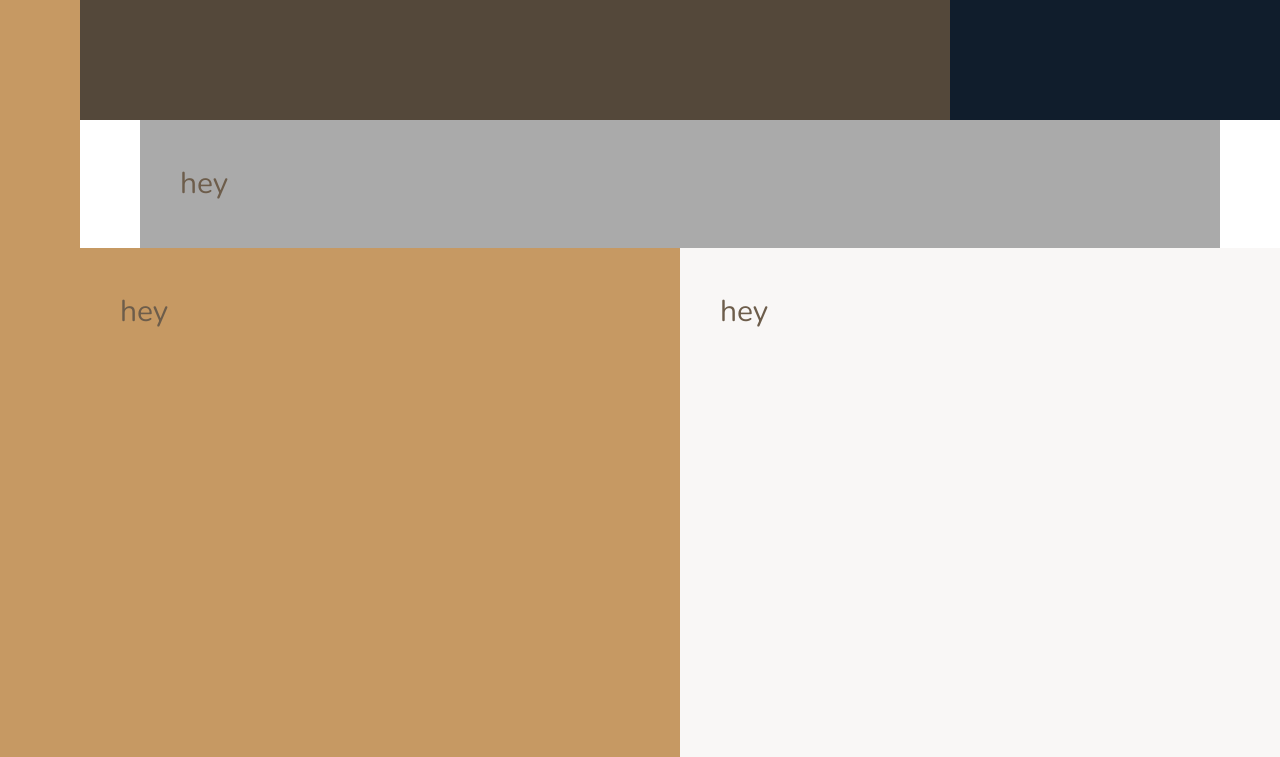
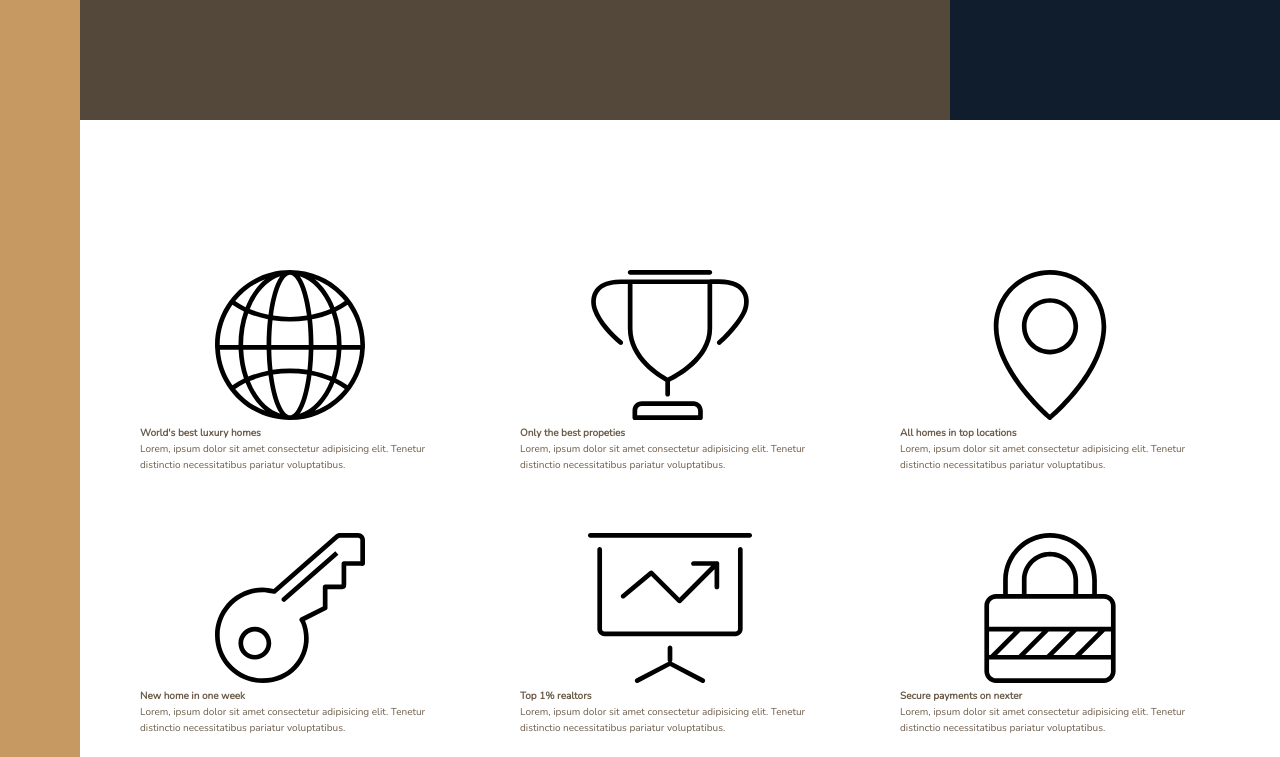
Before and after one commit to Kozlvign/Project-2, a website: page index.html in a window 1280 px wide. Shown: the part 520-1277 px from the top of the page. Drawn offline with nearby package versions, Linux system fonts and the light colour scheme.

Commit message:
Building the features section

```diff
--- a/index.html
+++ b/index.html
@@ -25,7 +25,48 @@
         </div>
 
         <section class="features">
-            hey
+            <div class="feature">
+                <svg class="feature__icon">
+                    <use xlink:href="img/sprite.svg#icon-global"></use>
+                </svg>
+                <h4 class="heading-4">World's best luxury homes</h4>
+                <p class="feature__text">Lorem, ipsum dolor sit amet consectetur adipisicing elit. Tenetur distinctio necessitatibus pariatur voluptatibus.</p>
+            </div>
+            <div class="feature">
+                <svg class="feature__icon">
+                    <use xlink:href="img/sprite.svg#icon-trophy"></use>
+                </svg>
+                <h4 class="heading-4">Only the best propeties</h4>
+                <p class="feature__text">Lorem, ipsum dolor sit amet consectetur adipisicing elit. Tenetur distinctio necessitatibus pariatur voluptatibus.</p>
+            </div>
+            <div class="feature">
+                <svg class="feature__icon">
+                    <use xlink:href="img/sprite.svg#icon-map-pin"></use>
+                </svg>
+                <h4 class="heading-4">All homes in top locations</h4>
+                <p class="feature__text">Lorem, ipsum dolor sit amet consectetur adipisicing elit. Tenetur distinctio necessitatibus pariatur voluptatibus.</p>
+            </div>
+            <div class="feature">
+                <svg class="feature__icon">
+                    <use xlink:href="img/sprite.svg#icon-key"></use>
+                </svg>
+                <h4 class="heading-4">New home in one week</h4>
+                <p class="feature__text">Lorem, ipsum dolor sit amet consectetur adipisicing elit. Tenetur distinctio necessitatibus pariatur voluptatibus.</p>
+            </div>
+            <div class="feature">
+                <svg class="feature__icon">
+                    <use xlink:href="img/sprite.svg#icon-presentation"></use>
+                </svg>
+                <h4 class="heading-4">Top 1% realtors</h4>
+                <p class="feature__text">Lorem, ipsum dolor sit amet consectetur adipisicing elit. Tenetur distinctio necessitatibus pariatur voluptatibus.</p>
+            </div>
+            <div class="feature">
+                <svg class="feature__icon">
+                    <use xlink:href="img/sprite.svg#icon-lock"></use>
+                </svg>
+                <h4 class="heading-4">Secure payments on nexter</h4>
+                <p class="feature__text">Lorem, ipsum dolor sit amet consectetur adipisicing elit. Tenetur distinctio necessitatibus pariatur voluptatibus.</p>
+            </div>
         </section>
 
         <div class="story__pictures">
--- a/sass/_base.scss
+++ b/sass/_base.scss
@@ -39,9 +39,4 @@ body {
     grid-template-rows: 80vh min-content 40vw repeat(3, min-content);
     grid-template-columns: [sidebar-start] 8rem [sidebar-end full-start] minmax(6rem, 1fr) [center-start] repeat(8, [col-start] minmax(min-content, 14rem)
     [col-end]) [center-end] minmax(6rem, 1fr) [full-end];
-
-    & > * {
-        padding: 40px;
-        font-size: 3rem;
-    }
 }
--- a/sass/_features.scss
+++ b/sass/_features.scss
@@ -1,4 +1,9 @@
 .features {
-    background-color: $color-grey-light-2;
     grid-column: center-start / center-end;
+
+    margin: 15rem 0;
+
+    display: grid;
+    grid-template-columns: repeat(3, 1fr);
+    grid-gap: 6rem;
 }
```
Also changed, not shown: css/style.comp.css.
